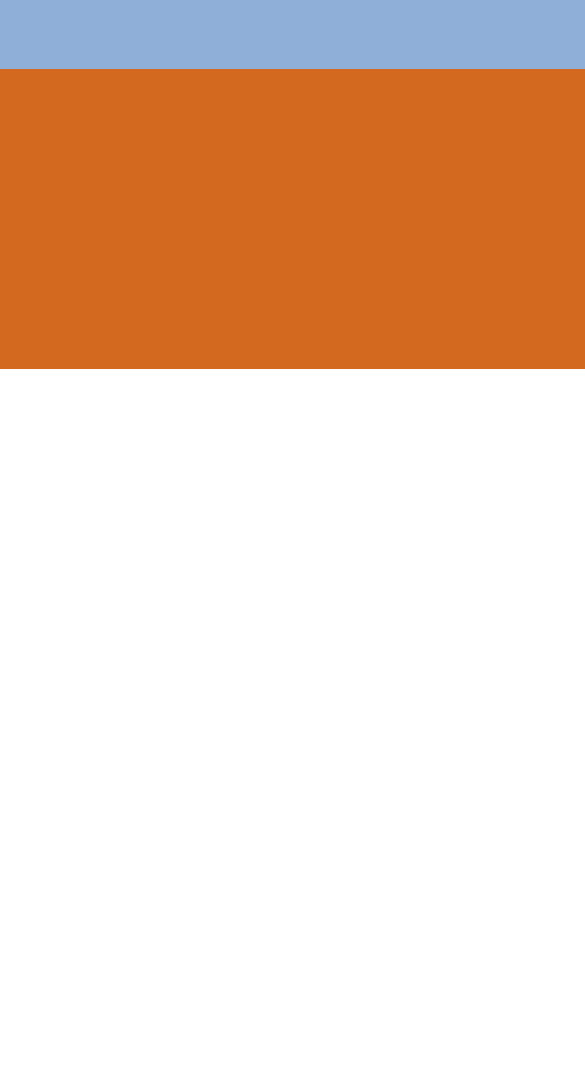
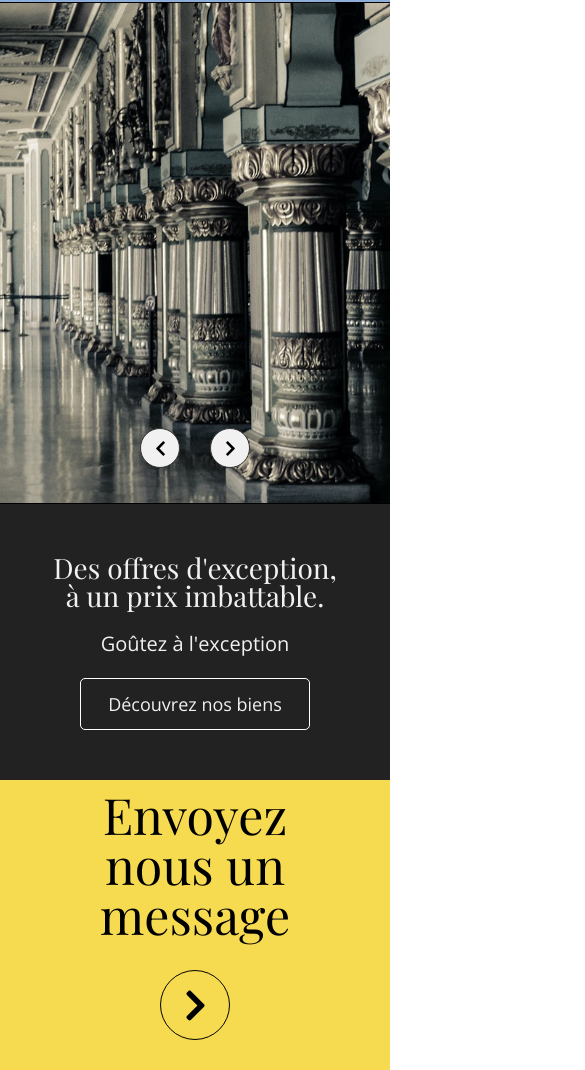
Before and after one commit to Git-Baptiste/Grid-website, a plain HTML site: page index.html in a window 390 px wide. Shown: the part 501-1571 px from the top of the page, 585 px wide, since content can reach past the window. Before the commit the page ends 870 px from the top, so only its background shows below. Drawn offline with nearby package versions, Linux system fonts and the light colour scheme.

```diff
--- a/index.html
+++ b/index.html
@@ -64,10 +64,41 @@
             </div>
 
 
-            <div class="choix"></div>
+            <div class="choix">
+
+                  <h2 class="titre-choix">Des offres d'exception, <br>
+                  à un prix imbattable.</h2>
+                  <p>Goûtez à l'exception</p>
+                  <a href="./portfolio.html" class="go-galerie">Découvrez nos biens</a>
 
 
-            <div class="contact"></div>
+                  <div class="cont-medias">
+                        <div class="media">
+                              <a href="#">
+                                    <img src="/ressources/instagram.svg">
+                              </a>
+                        </div>
+                        <div class="media">
+                              <a href="#">
+                                    <img src="/ressources/facebook.svg">
+                              </a>
+                        </div>
+                        <div class="media">
+                              <a href="#">
+                                    <img src="/ressources/twitter.svg">
+                              </a>
+                        </div>
+                  </div>
+
+            </div>
+
+
+            <div class="contact">
+                  <h3>Envoyez <br>nous un <br> message</h3>
+                  <a href="./contact.html" class="go-contact">
+                        <img src="/ressources/chevron-droit.svg">
+                  </a>
+            </div>
 
       </div>
 
--- a/styles/style.css
+++ b/styles/style.css
@@ -1,5 +1,5 @@
 body {
-      font-family: Open Sans, Arial, Helvetica, sans-serif;
+      font-family: "Open Sans", Arial, Helvetica, sans-serif;
       height: 100vh;
 }
 
@@ -34,7 +34,7 @@ body {
       border-bottom: 1px solid #000;
 }
 
-.menu:hover > .titre.menu {
+.menu:hover > .titre-menu {
       border-bottom: 0px solid #000;
 }
 
@@ -147,7 +147,6 @@ body {
 
 .slider {
       grid-area: 2 / 2 / 3 / -1;
-      /* background: lightblue; */
       position: relative;
 }
 
@@ -205,23 +204,214 @@ img.active {
 
 
 
-
-
-
-
-
-
-
-
+/* --------------------- CHOIX --------------------- */
 
 
 
 .choix {
       grid-area: 3 / 1 / 4 / 3;
-      background: chocolate;
+      background: #222;
+      color: #f1f1f1;
+      border: 1px solid #000;
+      border-bottom: none;
+      display: flex;
+      justify-content: center;
+      align-items: center;
+      flex-direction: column;
+      position: relative;
 }
+
+.titre-choix {
+      font-size: 50px;
+      margin-bottom: 20px;
+      font-family: Playfair Display, 'Times New Roman', Times, serif;
+      text-align: center;
+
+}
+
+.choix p {
+      font-size: 20px;
+      line-height: 1.4;
+}
+
+.go-galerie {
+      font-size: 22px;
+      display: block;
+      margin: 20px auto 0;
+      width: 300px;
+      padding: 20px;
+      text-decoration: none;
+      border: 1px solid #FFF;
+      text-align: center;
+      border-radius: 5px;
+      background: #222;
+      color: #f1f1f1;
+}
+
+.go-galerie:hover {
+      transition: all 0.2s ease-in-out;
+      background: #f1f1f1;
+      color: #222;
+}
+
+.cont-medias {
+      position: absolute;
+      left: 3%;
+      top: 50%;
+      transform: translateY(-50%);
+}
+
+
+.media {
+      margin: 10px 0;
+      width: 60px;
+      height: 60px;
+      border: 1px solid #f1f1f1;
+      border-radius: 50%;
+      display: flex;
+      align-items: center;
+      justify-content: center;
+}
+
+.media img {
+      width: 25px;
+}
+
+
+
+/* --------------------- CONTACT --------------------- */
+
 
 .contact {
       grid-area: 3 / 3 / 4 / 4;
-      background: lightgrey;
+      background-color: #f6db51;
+      color: #000;
+      position: relative;
+      display: flex;
+      justify-content: space-between;
+      align-items: center;
 }
+
+.contact h3 {
+      font-size: 70px;
+      padding-left: 50px;
+      font-family: Playfair Display, 'Times New Roman', Times, serif;
+}
+
+.go-contact {
+      flex-shrink: 0;
+      margin-right: 105px;
+      width: 90px;
+      height: 90px;
+      border-radius: 50%;
+      border: 1px solid #000;
+      display: flex;
+      justify-content: center;
+      align-items: center;
+      transition: transform 0.2s ease-in-out;
+}
+
+.go-contact:hover {
+      transform: scale(1.2);
+}
+
+.go-contact img {
+      width: 50px;
+      height: 50px;
+}
+
+
+/* --------------------- RESPONSIVE --------------------- */
+
+/* A partir de 1400px, on enlève les boutons des médias */
+
+@media screen and (max-width: 1400px){
+      .cont-medias {
+            display: none;
+      }
+}
+
+@media screen and (max-width: 1200px){
+      .grille-accueil {
+            grid-template: 70px 500px minmax(300px,1fr) / 400px 1fr 400px;
+      }
+      .contact h3 {
+            font-size: 50px;
+            padding-left: 50px;
+      }
+      .go-contact {
+            width: 70px;
+            height: 70px;
+            margin-right: 55px;
+      }
+      .go-contact img {
+            width: 35px;
+            height: 35px;
+      }
+}
+
+@media screen and (max-width: 950px){
+      .titre-choix{
+            font-size: 35px;
+      }
+      .go-galerie{
+            font-size: 18px;
+            width: 250px;
+            padding: 18px;
+      }
+}
+
+
+@media screen and (max-width: 800px){
+      .presentation {
+            padding: 30px;
+            border-bottom: 1px solid #000;
+      }
+      .presentation h1 {
+            font-size: 60px;
+            margin-top: 5px;
+      }
+
+      .grille-accueil {
+            width: 100%;
+            height: auto;
+            display: flex;
+            flex-direction: column;
+      }
+
+      .slider {
+            height: 500px;
+      }
+      .choix {
+            border: 0;
+            border-top: 1px solid #000;
+      }
+      .titre-choix {
+            font-size: 28px;
+            margin: 50px 10px 20px;
+      }
+      .go-galerie {
+            font-size: 18px;
+            width: 230px;
+            padding: 16px;
+            margin: 20px auto 50px;
+      }
+      .contact {
+            display: block;
+      }
+      .contact h3 {
+            padding-left: 0;
+            margin-top: 10px;
+            text-align: center;
+      }
+      .go-contact {
+            width: 70px;
+            height: 70px;
+            margin: 30px auto;
+      }
+      .go-contact img {
+            width: 35px;
+            height: 35px;
+      }
+
+}
```
